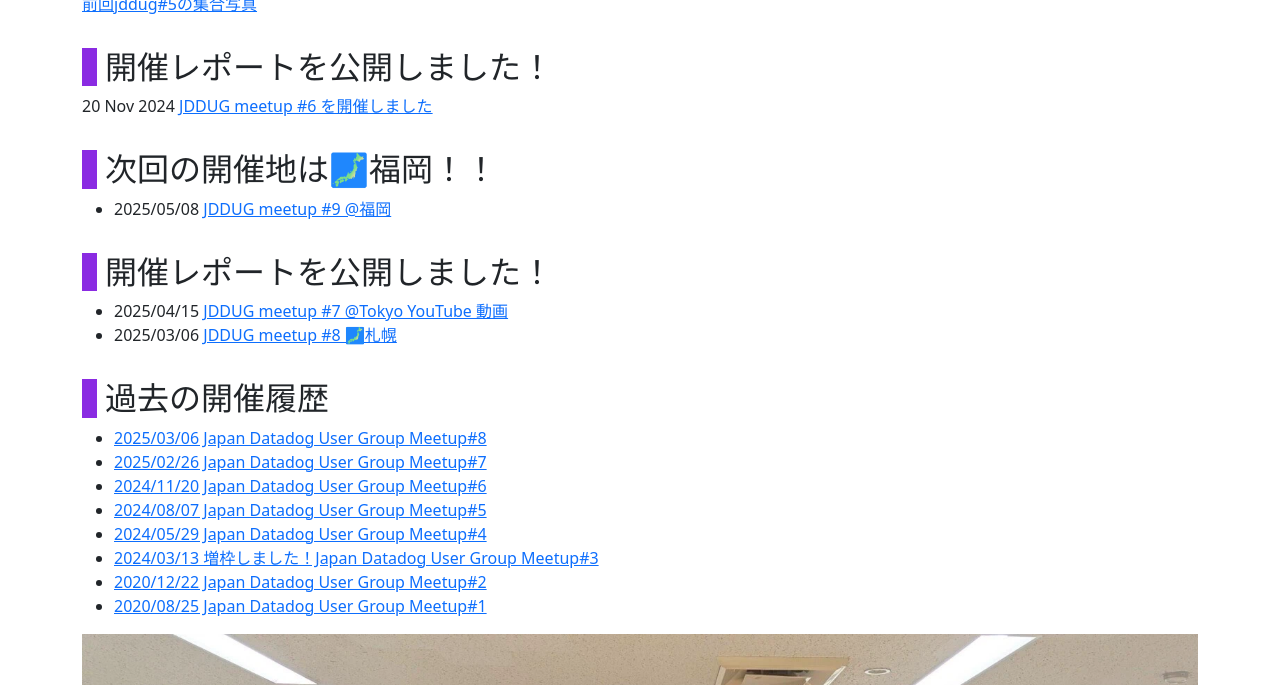
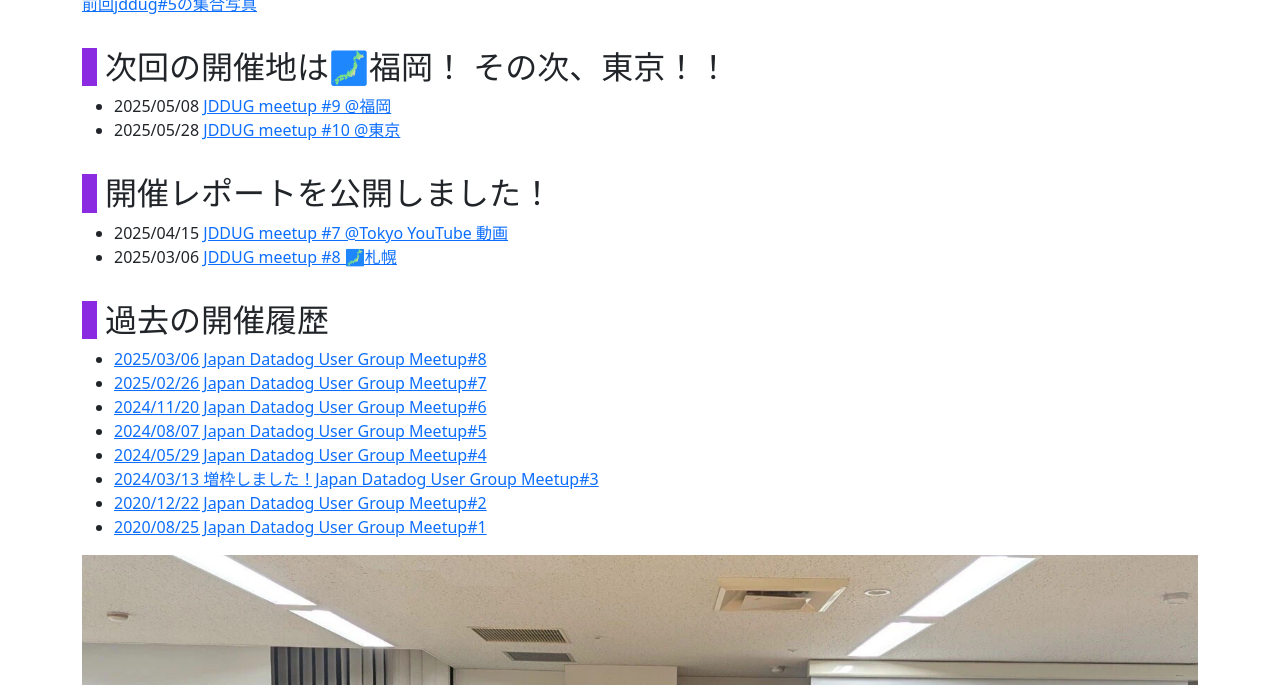
Before and after one commit to jdd-ug/jdd-ug.github.io, a Jekyll site: the page built from index.md, in a window 1280 px wide and 900 px high, scrolled down 340 px, cut to the strip 215-900 px from the top of the window. Built offline with Jekyll 4.4.1, drawn with Linux system fonts in a browser that asks for light colours.

Commit message:
Update index.md

```diff
--- a/index.md
+++ b/index.md
@@ -12,12 +12,9 @@
 
 [前回jddug#5の集合写真](/2024/08/07/#participant)
 
-## 開催レポートを公開しました！
-
-20 Nov 2024 [JDDUG meetup #6 を開催しました](/2024/11/20/)
-
-## 次回の開催地は🗾福岡！！
+## 次回の開催地は🗾福岡！ その次、東京！！
 - 2025/05/08 [JDDUG meetup #9 @福岡](https://datadog-jp.connpass.com/event/348321/)
+- 2025/05/28 [JDDUG meetup #10 @東京](https://datadog-jp.connpass.com/event/349693/)
 
 ## 開催レポートを公開しました！
 - 2025/04/15 [JDDUG meetup #7 @Tokyo YouTube 動画](/2025/04/15/)
```
